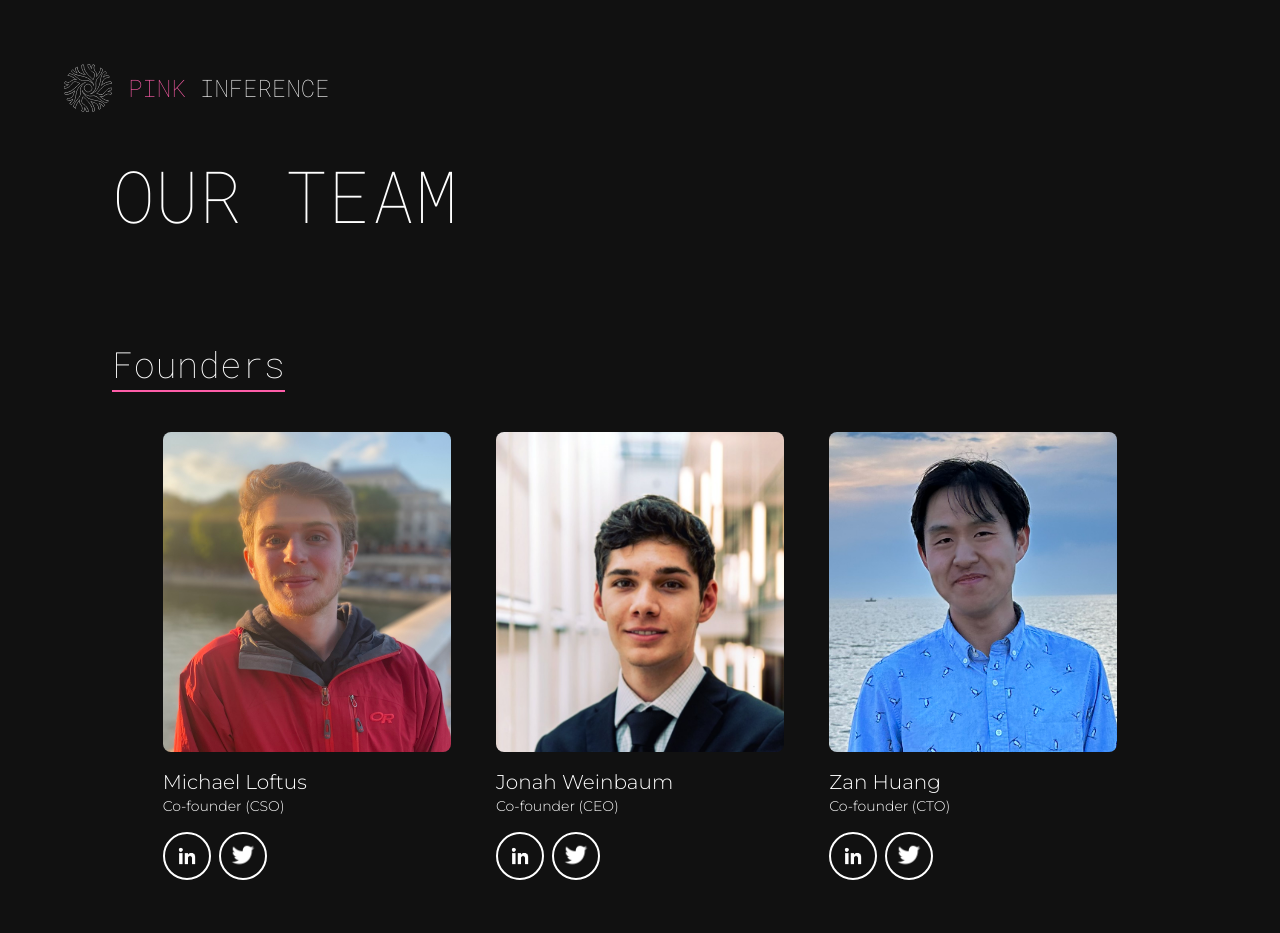
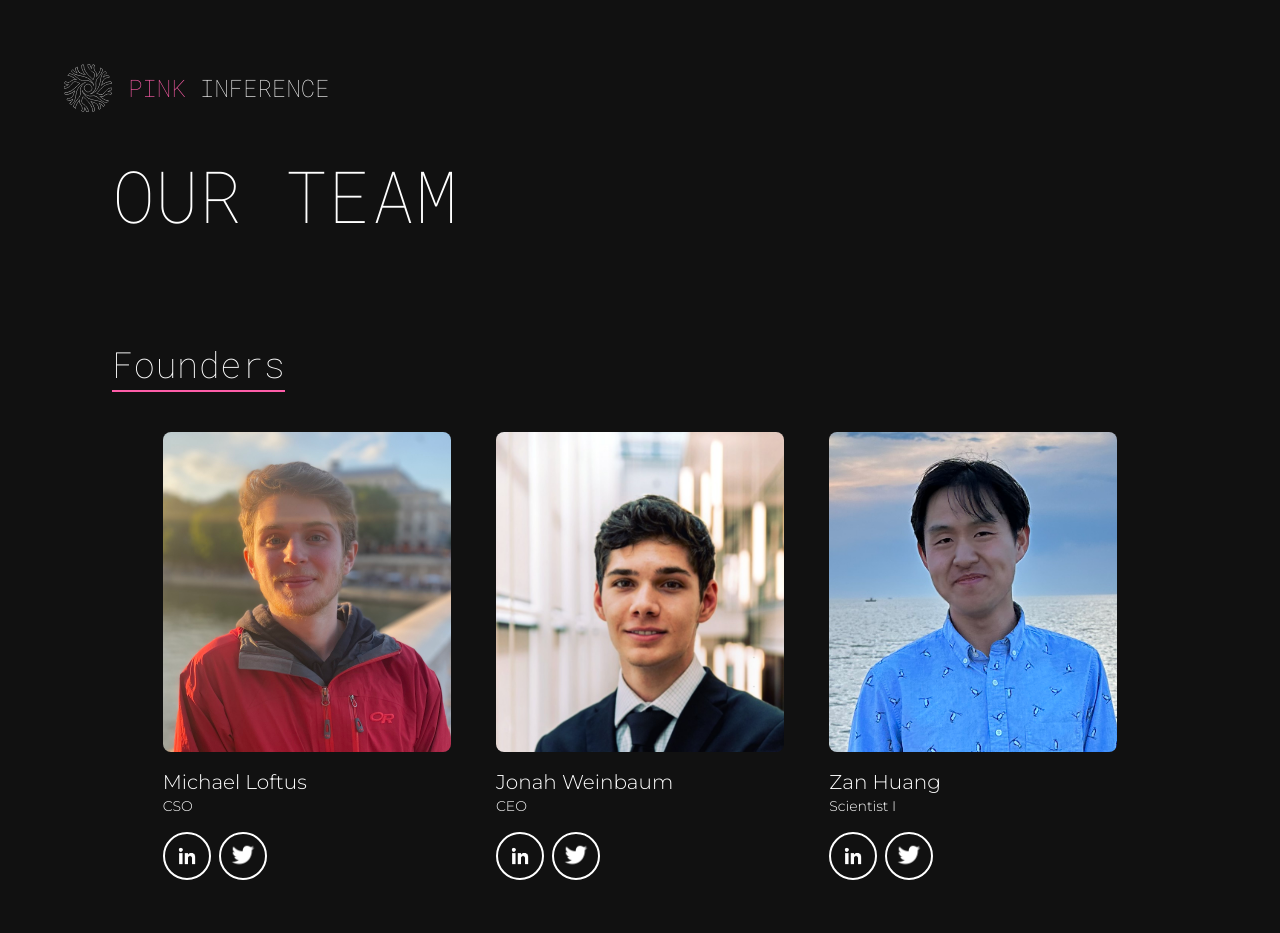
Before and after one commit to jonahwei19/pink-inference-website, a Next.js app: page /TeamSection in a window 1280 px wide. Shown: the top 933 px of the page. Built offline with nearby package versions, Linux system fonts and the light colour scheme.

Commit message:
Update page.tsx

```diff
--- a/app/TeamSection/page.tsx
+++ b/app/TeamSection/page.tsx
@@ -87,7 +87,7 @@ export default function TeamSection() {
             >
               <MemberDisplay
                 name='Michael Loftus'
-                role='Co-founder (CSO)'
+                role='CSO'
                 image='/Michael-Loftus-Pic.jpg'
                 linkedIn={
                   "https://www.google.com/url?q=https://www.linkedin.com/in/michael-loftus-6376531a3/&sa=D&source=docs&ust=1689786987788504&usg=AOvVaw2Ku3dUq-vFR88LdQS3lAE8"
@@ -95,7 +95,7 @@ export default function TeamSection() {
               />
               <MemberDisplay
                 name='Jonah Weinbaum'
-                role='Co-founder (CEO)'
+                role='CEO'
                 image='/Jonah-Weinbaum-Pic.jpg'
                 linkedIn={
                   "https://www.google.com/url?q=https://www.linkedin.com/in/weinbaumjonah/&sa=D&source=docs&ust=1689786987788323&usg=AOvVaw2tngPMkzzrqKf5xVCb1RW5"
@@ -103,7 +103,7 @@ export default function TeamSection() {
               />
               <MemberDisplay
                 name='Zan Huang'
-                role='Co-founder (CTO)'
+                role='Scientist I'
                 image='/Zan-Huang-Pic.png'
                 linkedIn={
                   "https://www.google.com/url?q=https://www.linkedin.com/in/zan-huang-36a69a110/&sa=D&source=docs&ust=1689786987788563&usg=AOvVaw0V_rHlgLn_CAkCScVmvo47"
```
